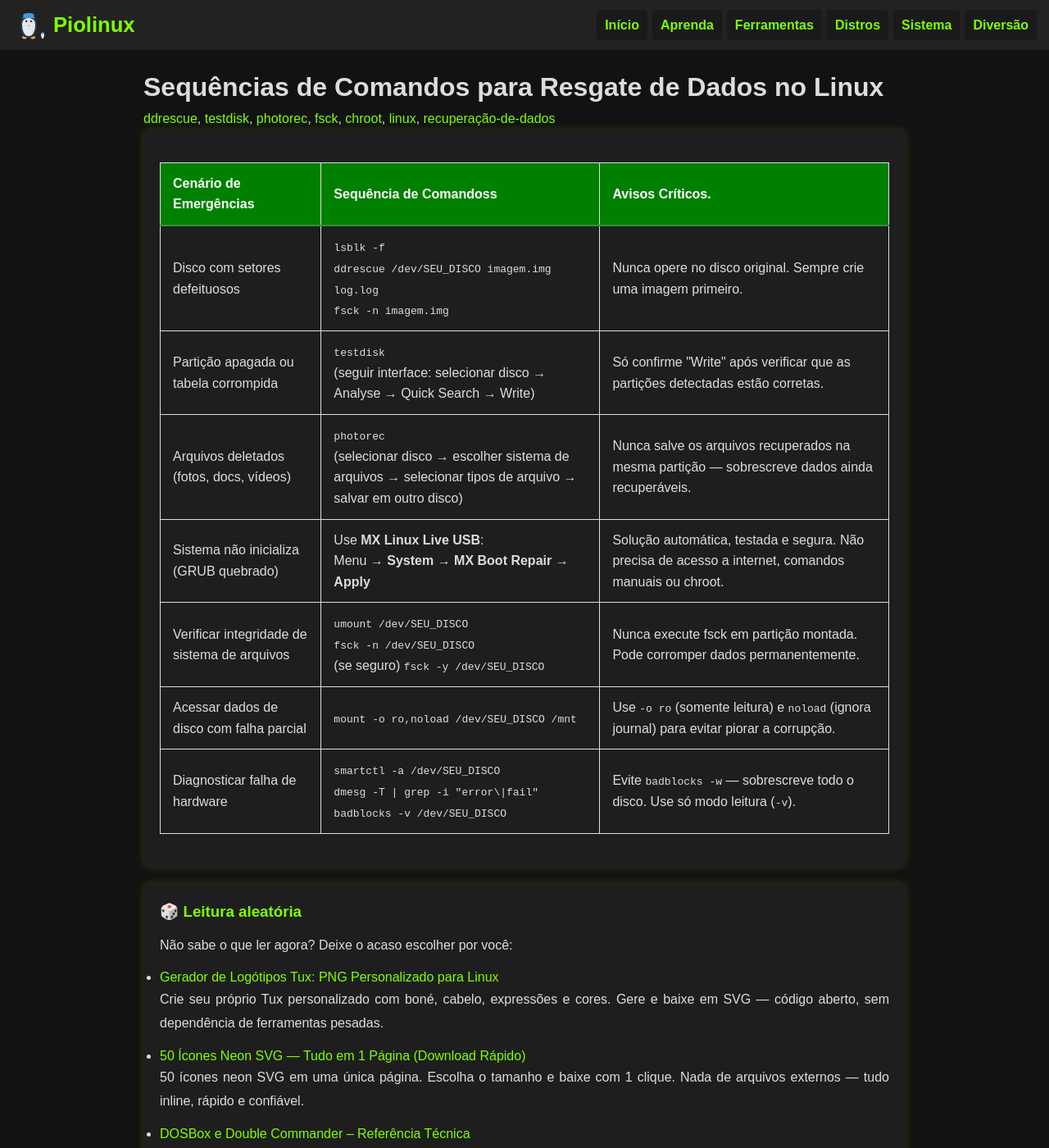
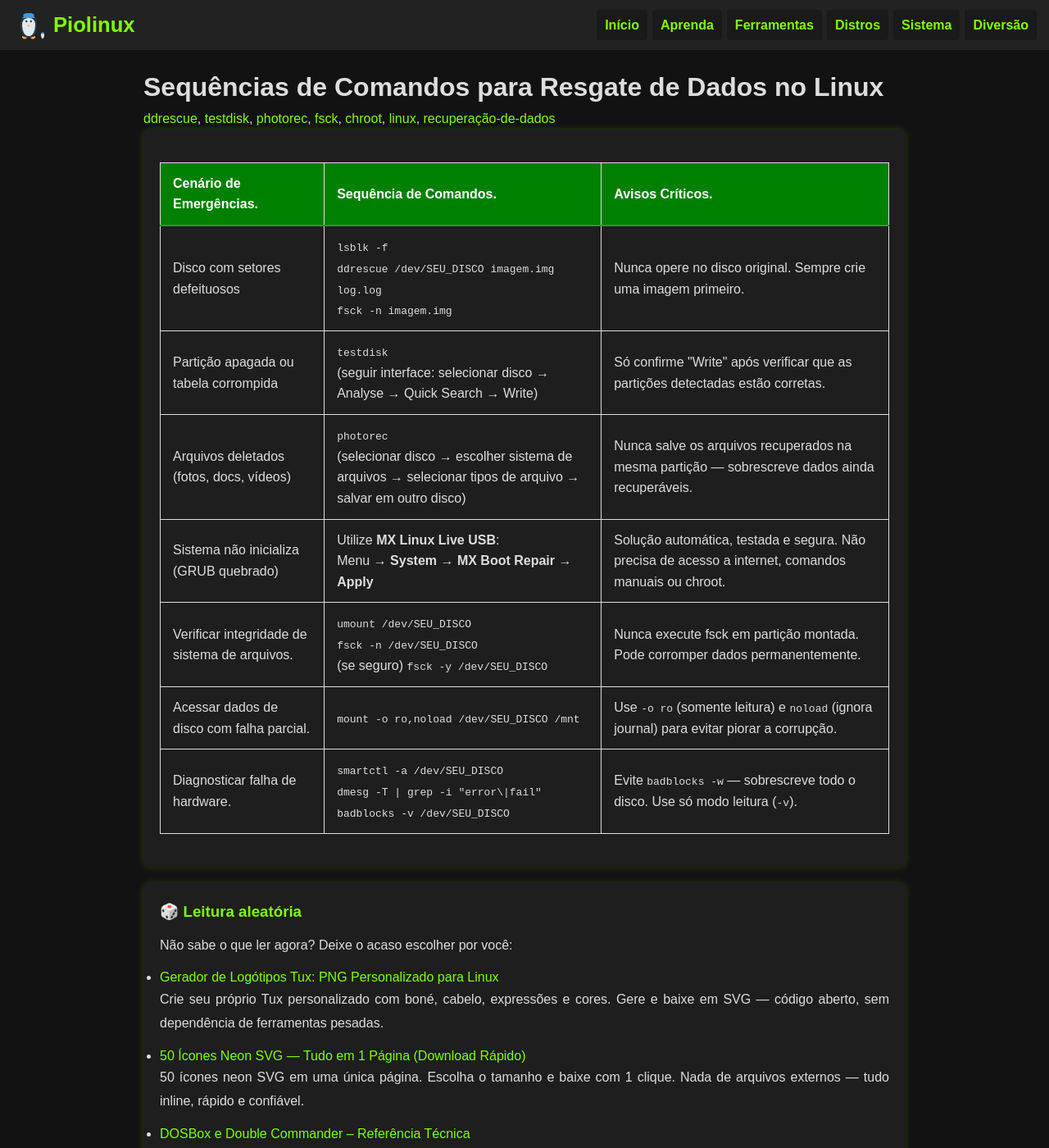
Before and after one commit to Piolinux/piolinux-site, a Jekyll site: the page built from _pages/_comandos/sequencias-de-comandos-para-resgate-de-dados-no-linux.md, in a window 1280 px wide and 1400 px high. Shown: the whole window at 82% size. Built offline with Jekyll 4.4.1, drawn with Linux system fonts in a browser that asks for light colours.

Commit message:
Update sequencias-de-comandos-para-resgate-de-dados-no-linux.md

```diff
--- a/_pages/_comandos/sequencias-de-comandos-para-resgate-de-dados-no-linux.md
+++ b/_pages/_comandos/sequencias-de-comandos-para-resgate-de-dados-no-linux.md
@@ -17,8 +17,8 @@ permalink: /sequencias-comandos-resgate-linux/
   <table class="evergreen-table">
     <thead>
       <tr>
-        <th>Cenário de Emergências</th>
-        <th>Sequência de Comandoss</th>
+        <th>Cenário de Emergências.</th>
+        <th>Sequência de Comandos.</th>
         <th>Avisos Críticos.</th>
       </tr>
     </thead>
@@ -51,16 +51,13 @@ permalink: /sequencias-comandos-resgate-linux/
  <tr>
   <td data-label="Cenário de Emergência">Sistema não inicializa (GRUB quebrado)</td>
   <td data-label="Sequência de Comandos">
-    Use <strong>MX Linux Live USB</strong>:<br>
+    Utilize <strong>MX Linux Live USB</strong>:<br>
     Menu → <strong>System → MX Boot Repair → Apply</strong>
   </td>
   <td data-label="Aviso Crítico">Solução automática, testada e segura. Não precisa de acesso a internet, comandos manuais ou chroot.</td>
 </tr>
-
-
-
       <tr>
-        <td data-label="Cenário de Emergência">Verificar integridade de sistema de arquivos</td>
+        <td data-label="Cenário de Emergência">Verificar integridade de sistema de arquivos.</td>
         <td data-label="Sequência de Comandos">
           <code>umount /dev/SEU_DISCO</code><br>
           <code>fsck -n /dev/SEU_DISCO</code><br>
@@ -69,14 +66,14 @@ permalink: /sequencias-comandos-resgate-linux/
         <td data-label="Aviso Crítico">Nunca execute fsck em partição montada. Pode corromper dados permanentemente.</td>
       </tr>
       <tr>
-        <td data-label="Cenário de Emergência">Acessar dados de disco com falha parcial</td>
+        <td data-label="Cenário de Emergência">Acessar dados de disco com falha parcial.</td>
         <td data-label="Sequência de Comandos">
           <code>mount -o ro,noload /dev/SEU_DISCO /mnt</code>
         </td>
         <td data-label="Aviso Crítico">Use <code>-o ro</code> (somente leitura) e <code>noload</code> (ignora journal) para evitar piorar a corrupção.</td>
       </tr>
       <tr>
-        <td data-label="Cenário de Emergência">Diagnosticar falha de hardware</td>
+        <td data-label="Cenário de Emergência">Diagnosticar falha de hardware.</td>
         <td data-label="Sequência de Comandos">
           <code>smartctl -a /dev/SEU_DISCO</code><br>
           <code>dmesg -T | grep -i "error\|fail"</code><br>
```
